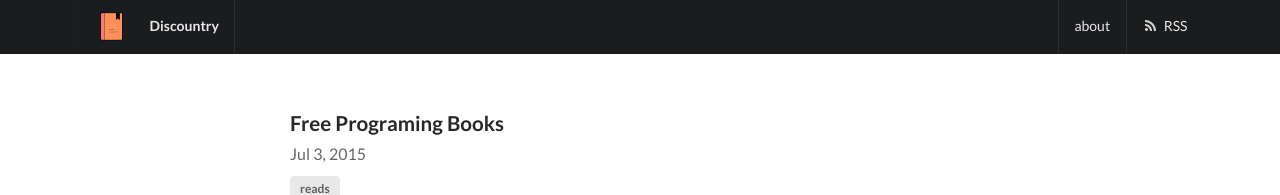
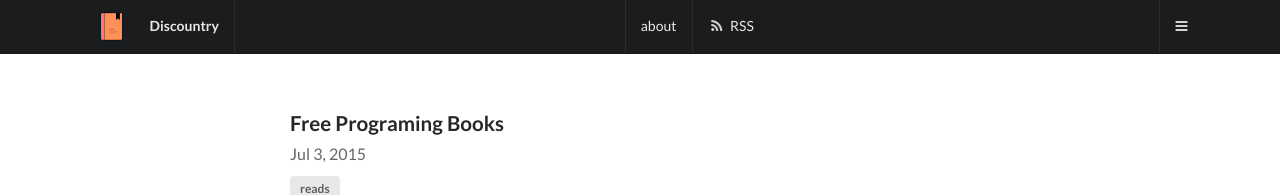
Before and after one commit to discountry/discountry.github.io, a Jekyll site: the page built from index.html, in a window 1280 px wide. Shown: the top 195 px of the page. Built offline with Jekyll 4.4.1, drawn with Linux system fonts in a browser that asks for light colours; nearby versions of some CDN libraries; the list of posts is cut into pages by our own code.

Commit message:
Update main.scss

```diff
--- a/css/main.scss
+++ b/css/main.scss
@@ -40,8 +40,8 @@ body {
     border-radius: 0em;
 }
 
-.mobile.item {
-  display: none !important;
+.mobile.icon.item {
+  display: none;
 }
 /*******************************
           Responsive
```
